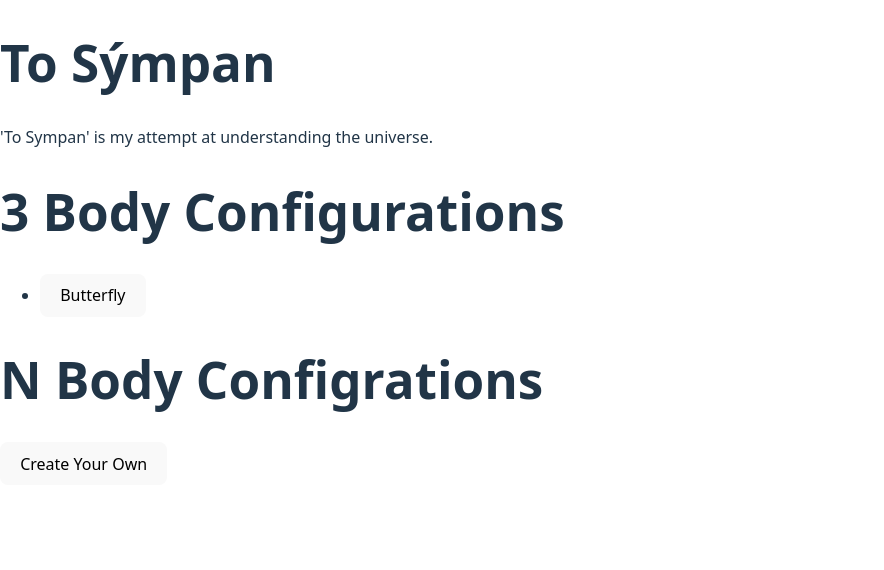
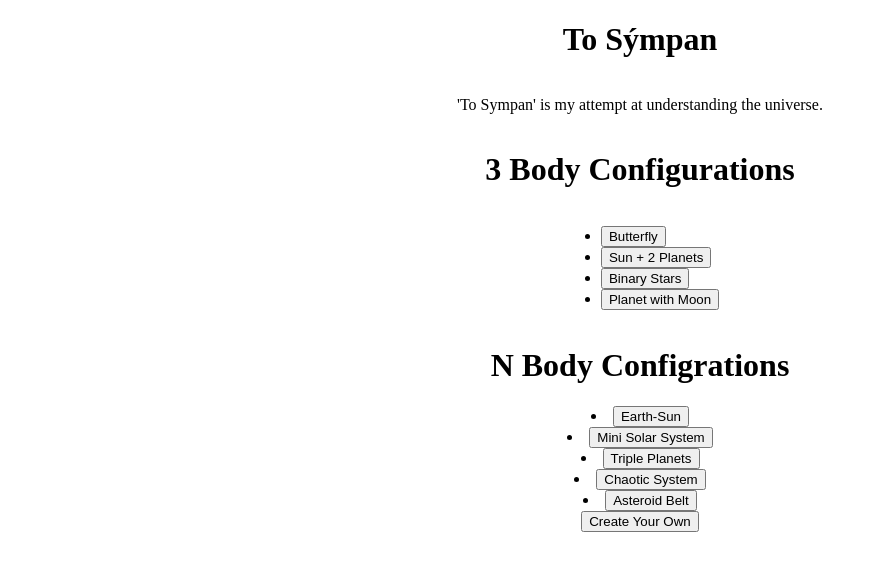
Before and after one commit to tachi-vi/to-sympan, a React (Vite) app: page / in a window 1280 px wide. Shown: the top 570 px of the page, without its empty margins (0-884 px from the left). Built offline with nearby package versions, Linux system fonts and the light colour scheme.

Commit message:
update css, add radiuscalculator function

```diff
--- a/src/App.jsx
+++ b/src/App.jsx
@@ -4,6 +4,7 @@ import viteLogo from '/vite.svg'
 import './App.css'
 import configs from './components/configs.js';
 import Sim from './components/Sim.jsx';
+import styles from './App.module.css';
 
 function App() {
   const [selectedSim, setSelectedSim] = useState(null);
@@ -20,6 +21,7 @@ function App() {
   if (selectedSim === null) {
   return (
     <>
+    <div className={styles.container}>
       <div>
         <h1>To Sýmpan</h1>
       </div>
@@ -37,7 +39,9 @@ function App() {
           <li key={config.id}><button onClick={()=>handleSimClick(config.id)}>{config.name}</button></li>)
         )}
       <button>Create Your Own</button>
+      </div>
     </>
+
   )}
   else {
     return (<Sim config={selectedSim} handleBackButton={handleBackButtonStateChange}/>)
--- /dev/null
+++ b/src/App.module.css
@@ -0,0 +1,6 @@
+.container{
+    display: flex;
+    align-items: center;
+    justify-content: center;
+    flex-direction: column;
+}
--- a/src/components/Sim.jsx
+++ b/src/components/Sim.jsx
@@ -6,10 +6,9 @@ export default function Sim({ config, handleBackButton }) {
   const bgCanvasRef = useRef(null);
   const [startSim, setStartSim] = useState(false);
 
-  const settings = {scale: 150, simulator: 'rk2', spf: 150, dt: 0.0001}
+  const settings = {scale: 40, simulator: 'rk2', spf: 150, dt: 0.0001, trails: false}
 
-  // if (startsim)
-  //   useEffect (configs, settings),
+
   // //optinal bar graph on top left showing energy, momentum, angular momentum, potential energy, kinetic energy
 
   // if  (nosarttsim)
@@ -22,6 +21,8 @@ export default function Sim({ config, handleBackButton }) {
 
 //sexy ui
 //light theme
+
+//astronomical units scale
 
 
 //optinal (changing speed inbetween runs, changing scale inbetween runs, changing color scheme inbetween runs)
@@ -183,6 +184,14 @@ export default function Sim({ config, handleBackButton }) {
         }
     }
 
+    function getRadius(mass) {
+      const minRadius = 3;
+      const maxRadius = 15;
+      const scaled = Math.log10(mass + 1) * 3;
+      return Math.min(maxRadius, Math.max(minRadius, scaled));
+    }
+
+
     const mainCanvas = mainCanvasRef.current;
     const bgCanvas = bgCanvasRef.current;
     const mainCanvasContext = mainCanvas.getContext("2d");
@@ -211,13 +220,12 @@ export default function Sim({ config, handleBackButton }) {
     let i = 1; // pick a scheme
 
     class Body {
-      constructor(x, y, vx, vy, m, radius, color) {
+      constructor(x, y, vx, vy, m, color) {
         this.x = x;
         this.y = y;
         this.vx = vx;
         this.vy = vy;
         this.m = m;
-        this.radius = radius;
         this.color = color;
         this.oldx = x;
         this.oldy = y;
@@ -228,7 +236,7 @@ export default function Sim({ config, handleBackButton }) {
         let ypos = originY + this.y * scale;
         context.beginPath();
         context.fillStyle = this.color;
-        context.arc(xpos, ypos, this.radius, 0, Math.PI * 2, false);
+        context.arc(xpos, ypos, getRadius(this.m), 0, Math.PI * 2, false);
         context.fill();
       }
 
@@ -237,7 +245,7 @@ export default function Sim({ config, handleBackButton }) {
         let ypos = originY + this.y * scale;
         context.beginPath();
         context.fillStyle = this.color;
-        context.arc(xpos, ypos, 0.8, 0, Math.PI * 2, false);
+        context.arc(xpos, ypos, getRadius(this.m), 0, Math.PI * 2, false);
         context.fill();
       }
     }
@@ -247,7 +255,7 @@ export default function Sim({ config, handleBackButton }) {
       const colorKeys = Object.keys(colorScheme[i]);
       const color = colorScheme[i][colorKeys[idx % colorKeys.length]];
 
-      return new Body(b.x, b.y, b.vx, b.vy, b.m, b.radius || 4, color);
+      return new Body(b.x, b.y, b.vx, b.vy, b.m, color);
     });
 
 
@@ -271,7 +279,7 @@ export default function Sim({ config, handleBackButton }) {
       }
 
       for (let body of bodies) {
-        body.drawSmallCircle(bgCanvasContext);
+        if (settings.trails){body.drawSmallCircle(bgCanvasContext);}
         body.drawCircle(mainCanvasContext);
       }
     };
--- a/src/components/configs.js
+++ b/src/components/configs.js
@@ -1,10 +1,100 @@
 const configs = [
- {
+  {
     name: 'Butterfly',
     id: "butterfly",
-    bodies: [{m: 1, x: 0, y: 0, vx: 0, vy: 0}, {m: 1, x: 1, y: 0, vx: 0, vy: 1}, {m: 1, x: -1, y: 0, vx: 0, vy: -1}],
- }
-
-]
+    bodies: [
+      { m: 1, x: 0, y: 0, vx: 0, vy: 0 },
+      { m: 1, x: 1, y: 0, vx: 0, vy: 1 },
+      { m: 1, x: -1, y: 0, vx: 0, vy: -1 }
+    ],
+  },
+  {
+    name: 'Earth-Sun',
+    id: "earth-sun",
+    bodies: [
+      { m: 1000, x: 0, y: 0, vx: 0, vy: 0 },   // Sun
+      { m: 1, x: 10, y: 0, vx: 0, vy: 3.2 }    // Earth
+    ],
+  },
+  {
+    name: 'Sun + 2 Planets',
+    id: "sun-2planets",
+    bodies: [
+      { m: 1000, x: 0, y: 0, vx: 0, vy: 0 },   // Sun
+      { m: 1, x: 10, y: 0, vx: 0, vy: 3.2 },   // Planet A
+      { m: 0.5, x: 15, y: 0, vx: 0, vy: 2.6 }  // Planet B
+    ],
+  },
+  {
+    name: 'Mini Solar System',
+    id: "mini-solar",
+    bodies: [
+      { m: 1000, x: 0, y: 0, vx: 0, vy: 0 },   // Sun
+      { m: 0.3, x: 5, y: 0, vx: 0, vy: 4.0 },  // Mercury-ish
+      { m: 0.8, x: 7, y: 0, vx: 0, vy: 3.6 },  // Venus-ish
+      { m: 1, x: 10, y: 0, vx: 0, vy: 3.2 },   // Earth-ish
+      { m: 0.1, x: 12, y: 0, vx: 0, vy: 2.9 }, // Mars-ish
+      { m: 5, x: 20, y: 0, vx: 0, vy: 2.0 }    // Jupiter-ish
+    ],
+  },
+  {
+    name: 'Binary Stars',
+    id: "binary-stars",
+    bodies: [
+      { m: 500, x: -5, y: 0, vx: 0, vy: -1.5 },
+      { m: 500, x: 5, y: 0, vx: 0, vy: 1.5 },
+      { m: 1, x: 15, y: 0, vx: 0, vy: 2.5 }   // Planet orbiting both
+    ],
+  },
+  {
+    name: 'Triple Planets',
+    id: "triple-planets",
+    bodies: [
+      { m: 1000, x: 0, y: 0, vx: 0, vy: 0 },
+      { m: 1, x: 10, y: 0, vx: 0, vy: 3.2 },
+      { m: 1, x: -12, y: 0, vx: 0, vy: -2.9 },
+      { m: 0.5, x: 17, y: 0, vx: 0, vy: 2.4 }
+    ],
+  },
+  {
+    name: 'Chaotic System',
+    id: "chaotic",
+    bodies: [
+      { m: 1000, x: 0, y: 0, vx: 0, vy: 0 },  // Sun
+      { m: 1, x: 8, y: 3, vx: -1, vy: 3.2 },
+      { m: 2, x: -12, y: -5, vx: 1, vy: 2.1 },
+      { m: 0.7, x: 15, y: 7, vx: -0.5, vy: 2.6 },
+      { m: 3, x: -20, y: 10, vx: 0.8, vy: -1.8 }
+    ],
+  },
+  {
+    name: 'Planet with Moon',
+    id: "planet-moon",
+    bodies: [
+      { m: 1000, x: 0, y: 0, vx: 0, vy: 0 },   // Sun
+      { m: 1, x: 10, y: 0, vx: 0, vy: 3.2 },   // Planet
+      { m: 0.05, x: 11, y: 0, vx: 0, vy: 3.8 } // Moon
+    ],
+  },
+  {
+    name: 'Asteroid Belt',
+    id: "asteroid-belt",
+    bodies: [
+      { m: 2000, x: 0, y: 0, vx: 0, vy: 0 },   // Sun
+      ...Array.from({ length: 20 }).map((_, i) => {
+        const dist = 12 + Math.random() * 8; // random distance 12–20
+        const angle = Math.random() * 2 * Math.PI;
+        const speed = 2.5 + Math.random() * 0.5;
+        return {
+          m: 0.01,
+          x: dist * Math.cos(angle),
+          y: dist * Math.sin(angle),
+          vx: -speed * Math.sin(angle),
+          vy: speed * Math.cos(angle),
+        };
+      })
+    ],
+  }
+];
 
 export default configs;
--- a/src/components/reset.module.css
+++ /dev/null
@@ -1,5 +0,0 @@
-.reset {
-  all: unset;         /* remove everything (margins, paddings, inherited styles, etc.) */
-  box-sizing: border-box; /* optional, but usually useful */
-  display: revert;    /* restore natural display type */
-}
--- a/src/index.css
+++ b/src/index.css
@@ -1,73 +1,8 @@
-:root {
-  font-family: system-ui, Avenir, Helvetica, Arial, sans-serif;
-  line-height: 1.5;
-  font-weight: 400;
-
-  color-scheme: light dark;
-  color: rgba(255, 255, 255, 0.87);
-  background-color: #242424;
-
-  font-synthesis: none;
-  text-rendering: optimizeLegibility;
-  -webkit-font-smoothing: antialiased;
-  -moz-osx-font-smoothing: grayscale;
+body {
+    padding: 0;
+    margin: 0;
 }
 
-a {
-  font-weight: 500;
-  color: #646cff;
-  text-decoration: inherit;
+h1, h2{
+
 }
-a:hover {
-  color: #535bf2;
-}
-
-body {
-  margin: 0;
-  display: flex;
-  place-items: center;
-  box-sizing: border-box;
-}
-
-h1 {
-  font-size: 3.2em;
-  line-height: 1.1;
-}
-
-.canvas{
-  position: relative;
-  overflow: hidden;
-}
-
-
-button {
-  border-radius: 8px;
-  border: 1px solid transparent;
-  padding: 0.6em 1.2em;
-  font-size: 1em;
-  font-weight: 500;
-  font-family: inherit;
-  background-color: #1a1a1a;
-  cursor: pointer;
-  transition: border-color 0.25s;
-}
-button:hover {
-  border-color: #646cff;
-}
-button:focus,
-button:focus-visible {
-  outline: 4px auto -webkit-focus-ring-color;
-}
-
-@media (prefers-color-scheme: light) {
-  :root {
-    color: #213547;
-    background-color: #ffffff;
-  }
-  a:hover {
-    color: #747bff;
-  }
-  button {
-    background-color: #f9f9f9;
-  }
-}
```
